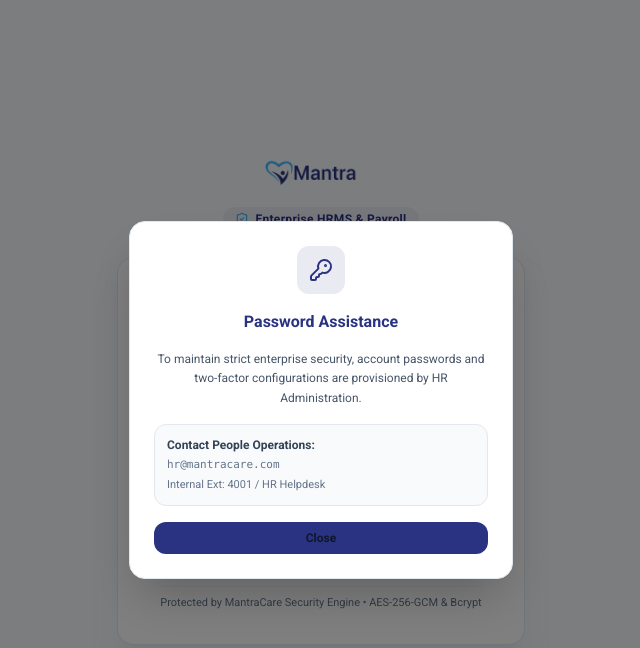
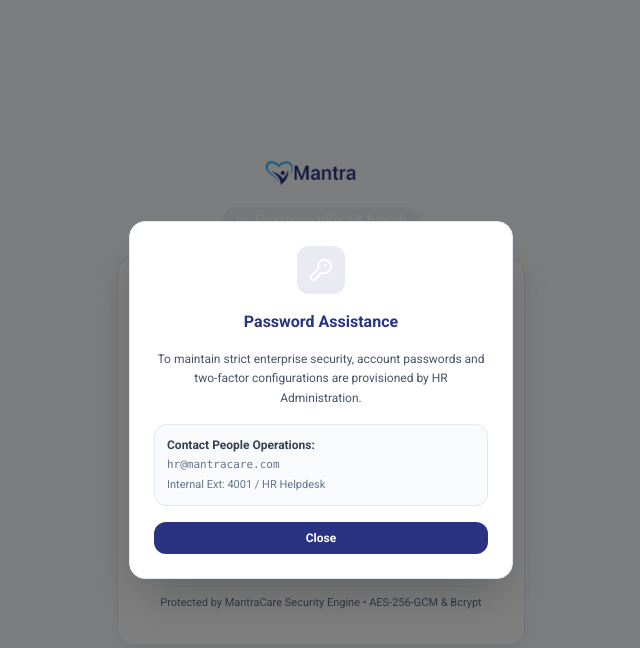
Before and after one commit to karan-mantracare/payroll, a Next.js app: page /payrol/login in a window 1280 px wide. Both pictures are taken after a click on the button "Forgot Password?". Shown: the top 648 px of the page, without its empty margins (319-959 px from the left). Built offline with nearby package versions, Linux system fonts and the light colour scheme; no server answers.

Commit message:
fix(ui): enforce white text on Sign In button and navy background elements

```diff
--- a/src/app/globals.css
+++ b/src/app/globals.css
@@ -72,6 +72,21 @@ html:not(.dark) .text-white {
   color: #0f172a !important;
 }
 
+/* Ensure white text is strictly preserved on Navy, Brand Blue, and dark backgrounds */
+html:not(.dark) .bg-\[\#293381\],
+html:not(.dark) [class*="bg-[#293381]"],
+html:not(.dark) .bg-\[\#293381\] *,
+html:not(.dark) [class*="bg-[#293381]"] *,
+html:not(.dark) .bg-\[\#1F2664\],
+html:not(.dark) [class*="bg-[#1F2664]"],
+html:not(.dark) .btn-brand-primary,
+html:not(.dark) .btn-brand-primary *,
+html:not(.dark) .text-white-force,
+html:not(.dark) [data-text-white="true"] {
+  color: #ffffff !important;
+}
+
+
 html:not(.dark) h1,
 html:not(.dark) h2,
 html:not(.dark) h3,
--- a/src/app/login/page.tsx
+++ b/src/app/login/page.tsx
@@ -249,15 +249,17 @@ export default function LoginPage() {
               <button
                 type="submit"
                 disabled={loading}
-                className="w-full py-2.5 px-4 bg-[#293381] hover:bg-[#1F2664] text-white font-semibold rounded-xl text-xs sm:text-sm transition shadow-md shadow-[#293381]/20 flex items-center justify-center gap-2 focus:outline-none focus:ring-2 focus:ring-[#36B4FF] disabled:opacity-60"
+                data-text-white="true"
+                style={{ color: "#ffffff" }}
+                className="w-full py-2.5 px-4 bg-[#293381] hover:bg-[#1F2664] !text-white font-semibold rounded-xl text-xs sm:text-sm transition shadow-md shadow-[#293381]/20 flex items-center justify-center gap-2 focus:outline-none focus:ring-2 focus:ring-[#36B4FF] disabled:opacity-60"
               >
                 {loading ? (
                   <>
                     <Loader2 className="w-4 h-4 animate-spin text-white" />
-                    <span>Validating credentials...</span>
+                    <span style={{ color: "#ffffff" }}>Validating credentials...</span>
                   </>
                 ) : (
-                  <span>Sign In</span>
+                  <span style={{ color: "#ffffff" }} className="!text-white font-semibold">Sign In</span>
                 )}
               </button>
 
@@ -346,15 +348,17 @@ export default function LoginPage() {
               <button
                 type="submit"
                 disabled={loading || otp.length !== 6 || timeLeft === 0}
-                className="w-full py-2.5 px-4 bg-[#293381] hover:bg-[#1F2664] text-white font-semibold rounded-xl text-xs sm:text-sm transition shadow-md shadow-[#293381]/20 flex items-center justify-center gap-2 focus:outline-none focus:ring-2 focus:ring-[#36B4FF] disabled:opacity-60"
+                data-text-white="true"
+                style={{ color: "#ffffff" }}
+                className="w-full py-2.5 px-4 bg-[#293381] hover:bg-[#1F2664] !text-white font-semibold rounded-xl text-xs sm:text-sm transition shadow-md shadow-[#293381]/20 flex items-center justify-center gap-2 focus:outline-none focus:ring-2 focus:ring-[#36B4FF] disabled:opacity-60"
               >
                 {loading ? (
                   <>
                     <Loader2 className="w-4 h-4 animate-spin text-white" />
-                    <span>Verifying code...</span>
+                    <span style={{ color: "#ffffff" }}>Verifying code...</span>
                   </>
                 ) : (
-                  <span>Verify OTP</span>
+                  <span style={{ color: "#ffffff" }} className="!text-white font-semibold">Verify OTP</span>
                 )}
               </button>
             </form>
@@ -385,7 +389,9 @@ export default function LoginPage() {
             </div>
             <button
               onClick={() => setShowForgotModal(false)}
-              className="w-full py-2 bg-[#293381] hover:bg-[#1F2664] text-white rounded-xl text-xs font-semibold transition"
+              data-text-white="true"
+              style={{ color: "#ffffff" }}
+              className="w-full py-2 bg-[#293381] hover:bg-[#1F2664] !text-white rounded-xl text-xs font-semibold transition"
             >
               Close
             </button>
```
